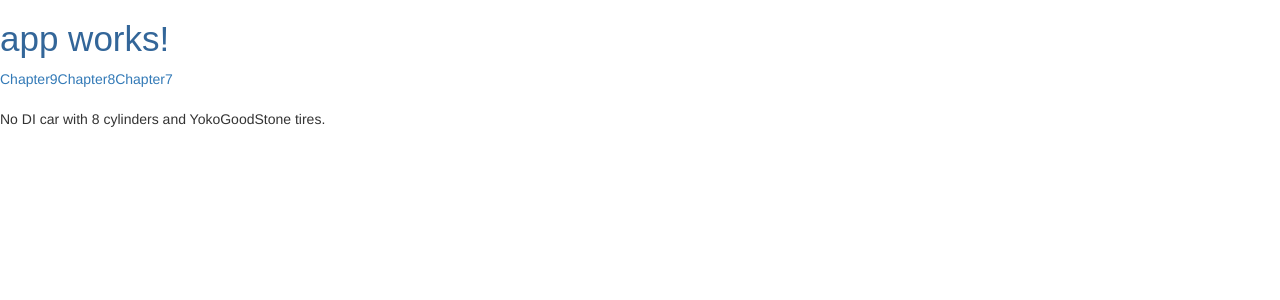
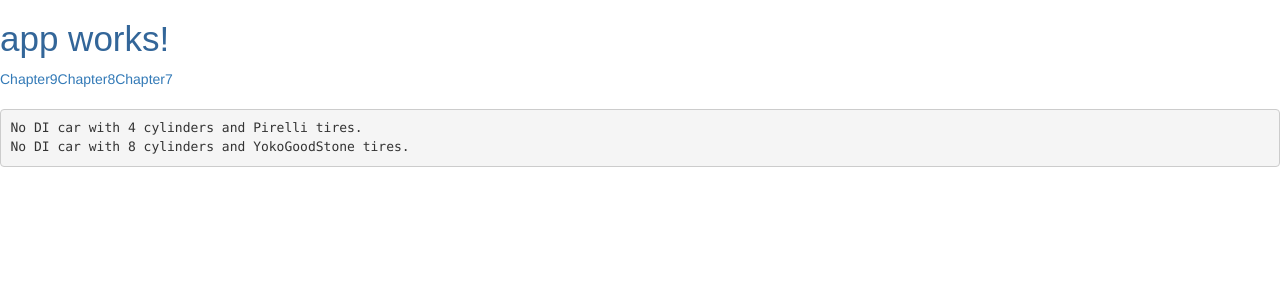
Before and after one commit to wako057/angular-guide, an Angular app: page /chapter9 in a window 1280 px wide. Shown: the top 300 px of the page. Built offline with nearby package versions, Linux system fonts and the light colour scheme.

Commit message:
Chapter 9 - Utilisation DI - render fix

```diff
--- a/src/app/9.DependenciesInjection/chapter9.component.html
+++ b/src/app/9.DependenciesInjection/chapter9.component.html
@@ -1,5 +1,3 @@
 <h1>{{title}}</h1>
 
-<p>
- {{ test }}
-</p>
+<pre>{{ test }}</pre>
--- a/src/app/9.DependenciesInjection/chapter9.component.ts
+++ b/src/app/9.DependenciesInjection/chapter9.component.ts
@@ -22,7 +22,7 @@ export class Chapter9Component  implements OnInit {
     console.log(this.test);
 
     car = new Car(new MockEngine(), new MockTires());
-    this.test = car.drive();
+    this.test += "\n" + car.drive();
     console.log(this.test);
 
   }
```
